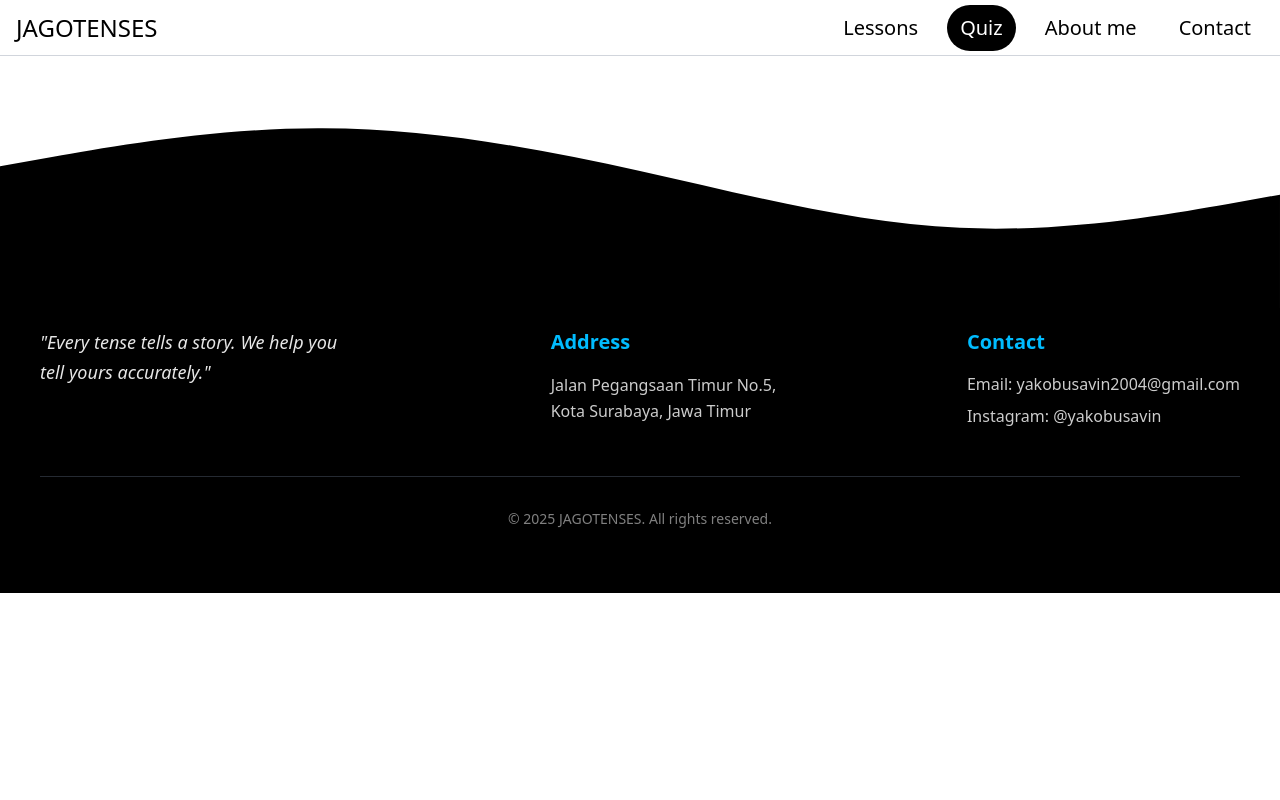
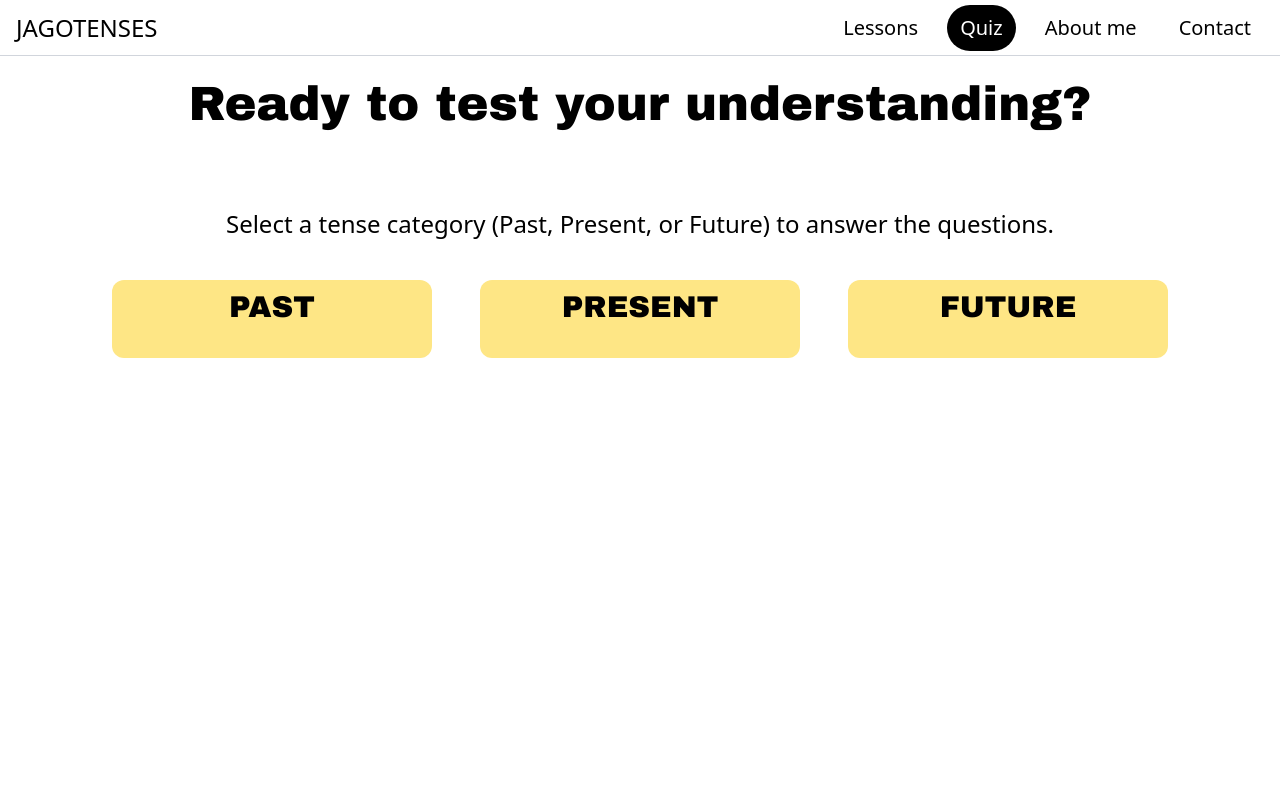
Before and after one commit to YO-SP/Jago-Tenses, a React (Vite) app: page /quiz in a window 1280 px wide. Shown: the top 800 px of the page. Built offline with nearby package versions, Linux system fonts and the light colour scheme.

Commit message:
Menambahkan quiz page

```diff
--- a/src/App.jsx
+++ b/src/App.jsx
@@ -5,6 +5,7 @@ import LessonDetail from './pages/LessonDetail.jsx';
 import About from './pages/AboutMe';
 import Contact from './pages/Contact.jsx';
 import Quiz from './pages/Quiz.jsx'
+import QuizDetail from './pages/QuizDetail.jsx';
 
 export default function App() {
 
@@ -13,10 +14,11 @@ export default function App() {
       <Routes>
           <Route path="/" element={<Homepage />}/>
           <Route path="/lessons" element={<Lessons />}/>
+          <Route path="/lessons/:tenseId" element={<LessonDetail />}/>
           <Route path="/about" element={<About />}/>
           <Route path="/contact" element={<Contact />}/>
           <Route path="/quiz" element={<Quiz />}/>
-          <Route path="/lessons/:tenseId" element={<LessonDetail />}/>
+          <Route path="/quiz/:tenseId" element={<QuizDetail />}/>
       </Routes>
     </BrowserRouter>
   )
--- /dev/null
+++ b/src/components/QuizCard.jsx
@@ -0,0 +1,7 @@
+export default function QuizCard({title}){
+    return(
+        <>
+           <h1>{title}</h1>
+        </>
+    )
+}
--- a/src/components/TenseCard.jsx
+++ b/src/components/TenseCard.jsx
@@ -11,7 +11,7 @@ export default function TenseCard({title, definition, usage, formula, example}){
 
 
                     <Link to="/lessons" className="text-black text-2xl font-medium">
-                        <img src={leftArrow} alt="back" className="w-12 h-12 cursor-pointer hover:opacity-70 transition-opacity absolute left-1/2 -translate-x-100"></img>
+                        <img src={leftArrow} alt="back" className="w-12 h-12 cursor-pointer hover:opacity-70 transition-opacity absolute left-1/2 -translate-x-110"></img>
                     </Link>
 
                     <h1 className="text-black font-['Archivo_Black'] text-5xl text-center">{title}</h1>
--- /dev/null
+++ b/src/data/questions.js
@@ -0,0 +1,72 @@
+export const questions = [
+{
+        id: "present-simple",
+        time: "present",
+        title: "Present Simple",
+    },
+
+    {
+        id: "present-continuous",
+        time: "present",
+        title: "Present Continuous",
+    },
+
+    {
+        id: "past-simple",
+        time: "past",
+        title: "Past Simple",
+    },
+
+    {
+        id: "past-continuous",
+        time: "past",
+        title: "Past Continuous",
+    },
+
+    {
+        id: "present-perfect",
+        time: "present",
+    },
+
+    {
+        id: "present-perfect-continuous",
+        time: "present",
+        title: "Present Perfect Continuous",
+    },
+
+    {
+        id: "past-perfect-continuous",
+        time: "past",
+        title: "Past Perfect Continuous",
+    },
+
+    {
+        id: "future-simple",
+        time: "future",
+        title: "Future Simple",
+    },
+
+    {
+        id: "future-going-to",
+        time: "future",
+        title: "Future (Going To)",
+    },
+
+    {
+        id: "future-continuous",
+        time: "future",
+        title: "Future Continuous",
+    },
+
+    {
+        id: "future-perfect",
+        time: "future",
+        title: "Future Perfect",
+    },
+
+    {
+        id: "future-perfect-continuous",
+        time: "future",
+        title: "Future Perfect Continuous",
+    }
+]
--- a/src/pages/LessonDetail.jsx
+++ b/src/pages/LessonDetail.jsx
@@ -23,7 +23,6 @@ export default function LessonDetail() {
           example={tense.example}
         />
       <Footer></Footer>
-
     </>
   );
 }
--- a/src/pages/Quiz.jsx
+++ b/src/pages/Quiz.jsx
@@ -1,14 +1,67 @@
+import { Link } from 'react-router-dom';
+import { useState } from "react";
 import Header from "../components/Header.jsx";
 import Footer from "../components/Footer.jsx";
-
-
+import { questions } from "../data/questions.js";
 
 export default function Quiz(){
+  const [openTime, setOpenTime] = useState(null);
+  const times = ["past", "present", "future"];
     return(
         <>
             <Header></Header>
 
-            <h1>INI UNTUK QUIZZZ !!!</h1>
+            <h1 className="text-black font-['Archivo_Black'] text-center text-5xl mt-20 mb-20">
+        Ready to test your understanding?
+      </h1>
+
+      <p className="text-center text-2xl mt-20 mb-10">Select a tense category (Past, Present, or Future) to answer the questions.</p>
+
+      <div className="flex justify-center gap-12 mb-10 items-start min-h-105">
+        {times.map((time) => {
+          const isOpen = openTime === time;
+
+          return (
+            <div
+              key={time}
+              className="bg-amber-200 text-black rounded-xl px-3 py-2 w-80 border border-transparent hover:border-black hover:border-2"
+            >
+              <button
+                onClick={() => setOpenTime(isOpen ? null : time)}
+                className="w-full text-3xl font-['Archivo_Black'] text-center"
+              >
+                {time.toUpperCase()}
+              </button>
+
+
+              <div
+                className={`
+                  mt-6 overflow-hidden transition-all duration-400 ease-out
+                  ${
+                    isOpen
+                      ? "max-h-96 opacity-100 translate-y-0"
+                      : "max-h-0 opacity-0 -translate-y-2"
+                  }
+                `}
+              >
+                <div className="space-y-2">
+                  {questions
+                    .filter((t) => t.time === time)
+                    .map((t) => (
+
+
+                  <div className="py-2 text-center border border-black  text-lg cursor-pointer hover:opacity-80 hover:bg-black hover:text-yellow-200 px-2 rounded-xl">
+                    <Link key={t.id} to={`/quiz/${t.id}`}>
+                      {t.title}
+                    </Link>
+                  </div>
+                    ))}
+                </div>
+              </div>
+            </div>
+          );
+        })}
+      </div>
 
             <Footer></Footer>
         </>
--- /dev/null
+++ b/src/pages/QuizDetail.jsx
@@ -0,0 +1,25 @@
+import Header from "../components/Header.jsx";
+import Footer from "../components/Footer.jsx";
+import { useParams } from "react-router-dom";
+import { questions } from "../data/questions.js";
+import QuizCard from '../components/QuizCard.jsx';
+
+export default function QuizDetail() {
+  const { tenseId } = useParams();
+
+  const question = questions.find((q) => q.id === tenseId);
+
+  if (!question) {
+    return <p>question not found</p>;
+  }
+  return (
+    <>
+      <Header></Header>
+        <QuizCard
+            title={question.title}
+        />
+      <Footer></Footer>
+
+    </>
+  );
+}
```
